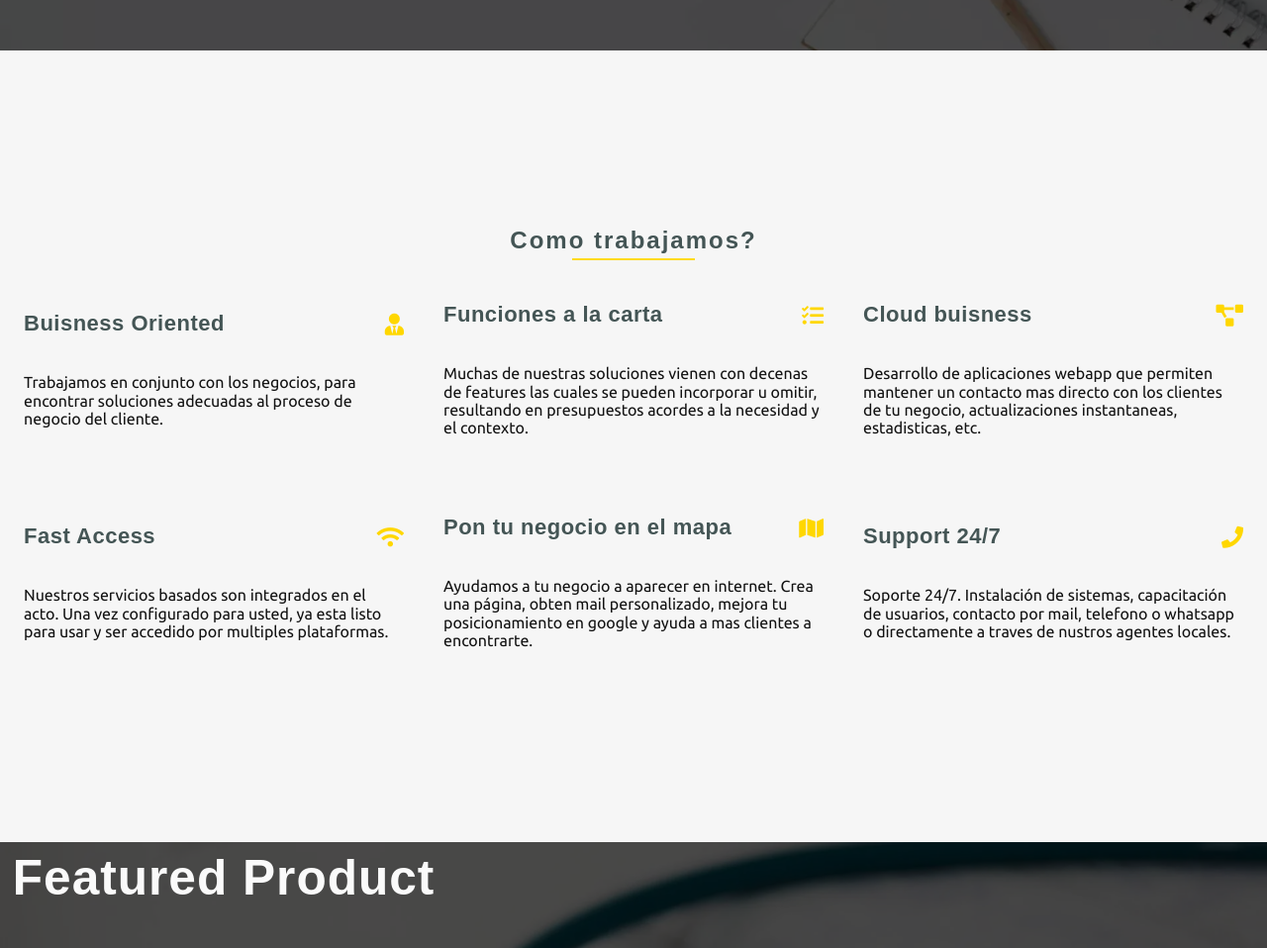
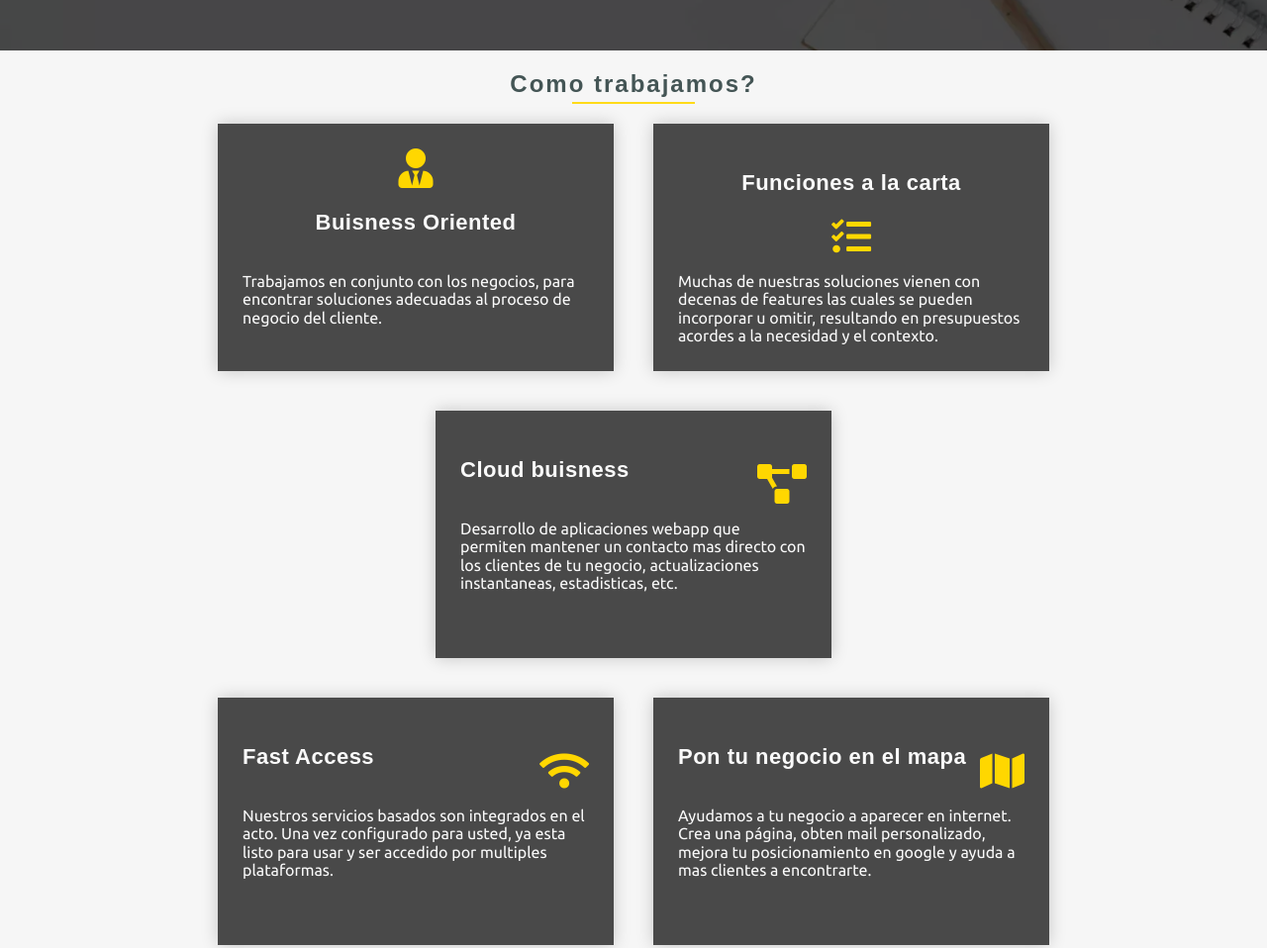
Before and after one commit to Fig77/lnaddef, a plain HTML site: page index.html in a window 1280 px wide. Shown: the part 749-1707 px from the top of the page at 99% size. Drawn offline with nearby package versions, Linux system fonts and the light colour scheme.

Commit message:
changing to square

```diff
--- a/index.html
+++ b/index.html
@@ -54,11 +54,11 @@
         </div>
         <div class='flex justify-center items-center flex-wrap'>
         <article class='article'>
-          <div class='flex items-center justify-between'><h3 class='text-gre article-h3'>Buisness Oriented</h3><i class="article-i fas fa-user-tie"></i></div>
+          <div class='flex flex-col items-center justify-center'><i class="article-i fas fa-user-tie"></i><h3 class='text-gre article-h3'>Buisness Oriented</h3></div>
           <p>Trabajamos en conjunto con los negocios, para encontrar soluciones adecuadas al proceso de negocio del cliente.</p>
         </article>
           <article class='article'>
-          <div class='flex items-center justify-between'><h3 class='text-gre article-h3'>Funciones a la carta</h3><i class="article-i fas fa-tasks"></i></div>
+          <div class='flex flex-col items-center justify-center'><h3 class='text-gre article-h3'>Funciones a la carta</h3><i class="article-i fas fa-tasks"></i></div>
           <p>Muchas de nuestras soluciones vienen con decenas de features las cuales se pueden incorporar u omitir, resultando en presupuestos acordes a la necesidad y el contexto.</p>
         </article>
         <article class='article'>
--- a/src/styles.css
+++ b/src/styles.css
@@ -329,7 +329,6 @@ min-height: 100vh;
 .products-container {
 	background-color: #ffffff;
 	min-height: 100vh;
-
 }
 
 .overlay-container {
@@ -597,26 +596,29 @@ input {
 }
 
 .article {
-	width: 30%;
-	padding: 20px;
-	min-width: 350px;
+	margin: 20px;
+	padding: 25px;
+	width: 350px;
+	height: 200px;
+	background: rgba(0,0,0,.7);
+	box-shadow: 0 0 1rem 0 rgba(0, 0, 0, .2);
+	color: #fafafa;
 }
 
 .article-h3 {
  font-size: 22px;
  letter-spacing: 0.5px;
+ color: #fafafa !important;
 }
 
 .article-h3 > p {
 	font-size: 20px;
 	letter-spacing: 0.5px;
-	color: #212121;
+	color: #fafafa;
 }
 
 .article-i {
 	color: #ffd700;
-	font-size: 22px;
-	margin-bottom: 22px;
+	font-size: 40px;
 	margin-top: auto;
-	margin-left: 7px;
 }
```
